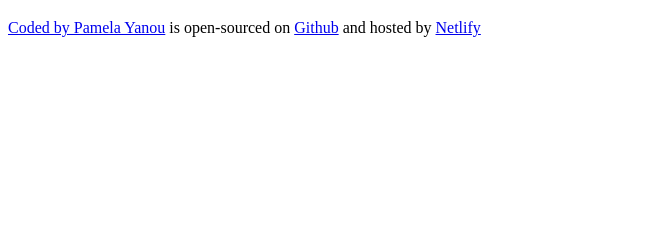
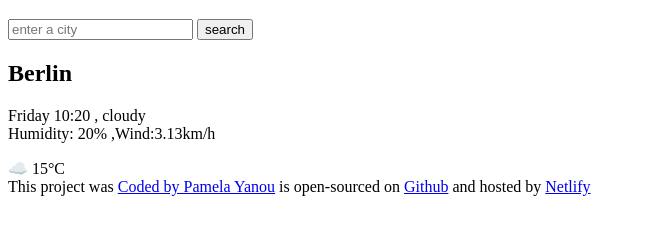
Before and after one commit to PamelaYanou/Weather-application, a plain HTML site: page index.html in a window 1280 px wide. Shown: the part 61-296 px from the top of the page, without its empty margins (0-645 px from the left). Drawn offline with Linux system fonts and the light colour scheme.

Commit message:
Updated index.html file

```diff
--- a/index.html
+++ b/index.html
@@ -7,7 +7,20 @@
   </head>
   <body>
     <h1>Welcome to my weather app</h1>
+    <forms>
+        <input type="text" placeholder="enter a city"/>
+        <input type="submit"  value="search"/>
+        </forms>
+        <h2>Berlin</h2>
+        <p>
+
+          <div>  Friday 10:20 , cloudy</div>
+          <div>Humidity: 20% ,Wind:3.13km/h</div>
+            </p>
+          <div>☁️ 15°C </div>
+
     <footer>
+      This project was
       <a href="https://github.com/PamelaYanou/" target="_blank"
         >Coded by Pamela Yanou</a
       >
```
